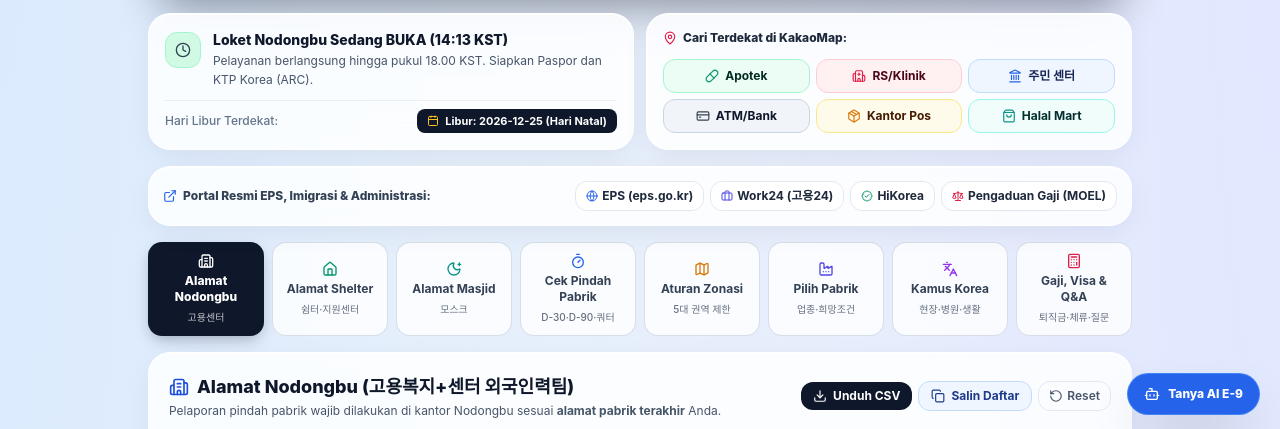
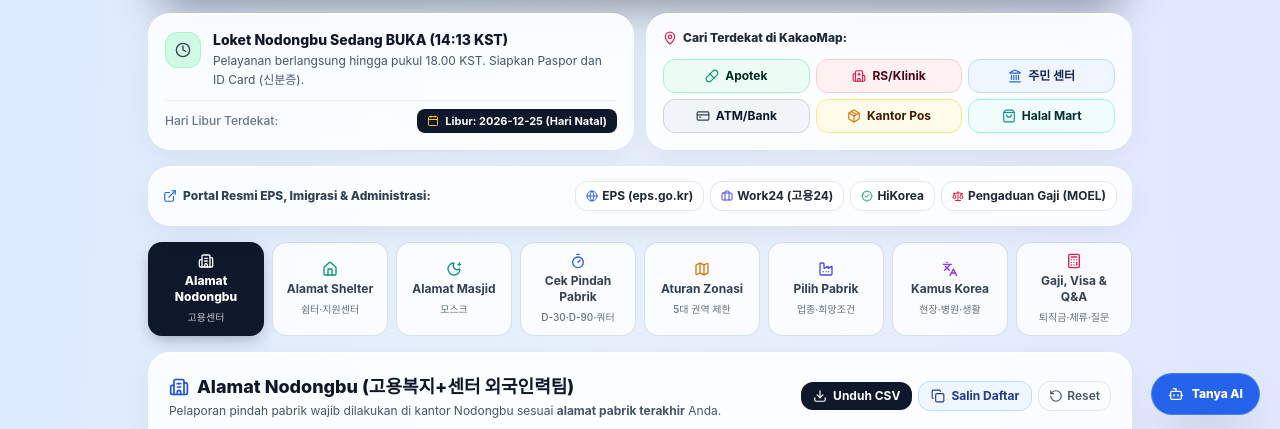
Before and after one commit to kawan-e9/kawan-e9, a plain HTML site: page index.html in a window 1280 px wide. Shown: the part 369-798 px from the top of the page. Drawn offline with nearby package versions, Linux system fonts and the light colour scheme.

Commit message:
Update index.html

```diff
--- a/index.html
+++ b/index.html
@@ -882,7 +882,7 @@
     </button>
     <button id="btnOpenAiFloating" type="button" class="pointer-events-auto inline-flex items-center gap-2 px-4 py-3 rounded-full bg-blue-600 hover:bg-blue-500 text-white text-xs font-extrabold shadow-2xl border border-blue-400/50 transition cursor-pointer">
       <i data-lucide="bot" class="w-4 h-4"></i>
-      <span>Tanya AI E-9</span>
+      <span>Tanya AI</span>
     </button>
   </div>
 
@@ -1273,7 +1273,7 @@
         if (titleEl && subEl && iconWrap) {
           if (isOpen) {
             titleEl.textContent = "Loket Nodongbu Sedang BUKA (" + hh + ":" + mm + " KST)";
-            subEl.textContent = "Pelayanan berlangsung hingga pukul 18.00 KST. Siapkan Paspor dan KTP Korea (ARC).";
+            subEl.textContent = "Pelayanan berlangsung hingga pukul 18.00 KST. Siapkan Paspor dan ID Card (신분증).";
             iconWrap.className = "w-9 h-9 rounded-xl bg-emerald-100 border border-emerald-200 flex items-center justify-center shrink-0 mt-0.5 text-emerald-700";
           } else if (isLunch) {
             titleEl.textContent = "Jam Istirahat Makan Siang (" + hh + ":" + mm + " KST)";
```
